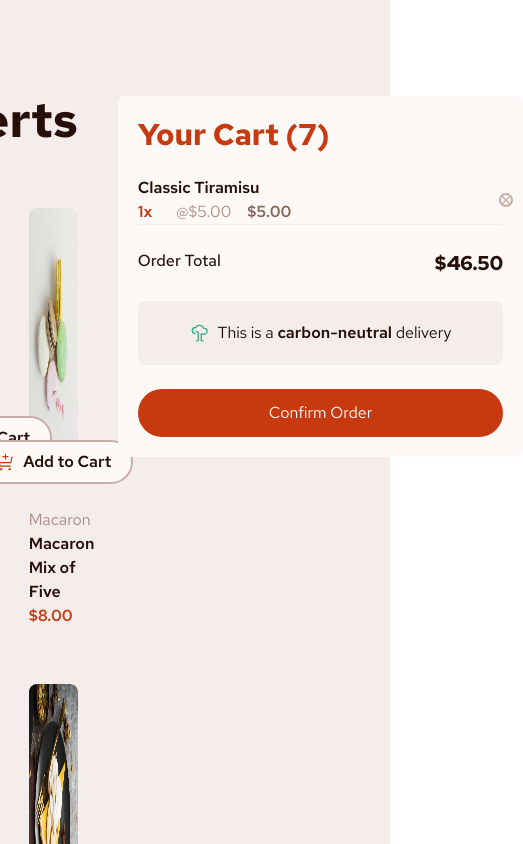
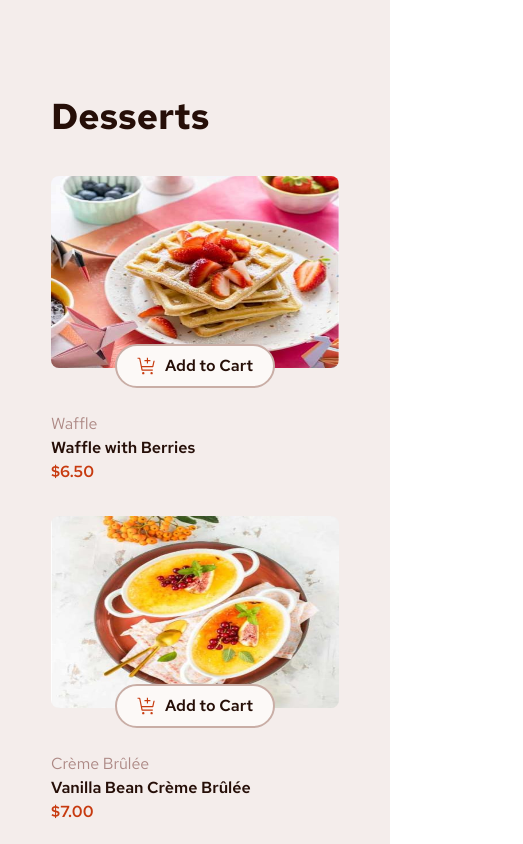
Before and after one commit to alecanonm/productlist, a Next.js app: page / in a window 390 px wide. Shown: the top 844 px of the page, 523 px wide, since content can reach past the window. Built offline with nearby package versions, Linux system fonts and the light colour scheme.

Commit message:
Featue: responsive page

```diff
--- a/components/atoms/CarbonNeutral.tsx
+++ b/components/atoms/CarbonNeutral.tsx
@@ -1,7 +1,7 @@
 import Image from 'next/image'
 
 const CarbonNeutral = () => (
-  <div className='flex bg-Rose_100 p-5 rounded-lg justify-center gap-2'>
+  <div className='flex bg-Rose_100 p-5 text-xs sm:text-base rounded-lg justify-center gap-2'>
     <Image
       src='/assets/images/icon-carbon-neutral.svg'
       alt='carbon-neutral'
--- a/components/atoms/ItemList.tsx
+++ b/components/atoms/ItemList.tsx
@@ -3,7 +3,7 @@ import Image from 'next/image'
 const ItemList = () => (
   <ul className='flex flex-col gap-5'>
     <li>
-      <div className='flex gap-52 items-center'>
+      <div className='flex justify-between items-center'>
         <div>
           <span className='text-Rose_900 font-semibold '>Classic Tiramisu</span>
           <div className='flex gap-6'>
--- a/components/molecules/Cart.tsx
+++ b/components/molecules/Cart.tsx
@@ -1,8 +1,21 @@
+'use client'
+
 import { CarbonNeutral, CustomedButton, ItemList } from '@components/atoms'
+import { useCartList } from '@context/CartListContext'
+import Image from 'next/image'
 
-const Cart = () => (
-  <section className='bg-Rose_50 flex flex-col gap-6 p-5 sticky top-10 rounded-md'>
-    <h2 className='text-3xl font-bold text-red'>Your Cart (7)</h2>
+const Cart = () => {
+  const { cartList } = useCartList()
+
+  const cantItems = cartList.length + 1
+
+  return (
+    <section className='bg-Rose_50 w-72 sm:w-full p-5 sticky top-10 rounded-md'>
+      <h2 className='text-2xl sm:text-3xl font-bold text-red pb-5'>
+        Your Cart ({cantItems})
+      </h2>
+      {cantItems ? (
+        <div className='flex flex-col gap-6'>
           <ItemList />
           <div className='flex justify-between text-Rose_900 '>
             <span className='font-medium'>Order Total</span>
@@ -10,7 +23,22 @@ const Cart = () => (
           </div>
           <CarbonNeutral />
           <CustomedButton text='Confirm Order' />
+        </div>
+      ) : (
+        <div className='flex flex-col justify-center items-center w-80'>
+          <Image
+            src='/assets/images/illustration-empty-cart.svg'
+            height={150}
+            width={150}
+            alt='empty-cart'
+          />
+          <p className='text-center text-Rose_500 font-semibold'>
+            Your added items will appear here
+          </p>
+        </div>
+      )}
     </section>
   )
+}
 
 export default Cart
--- a/components/molecules/FoodCard.tsx
+++ b/components/molecules/FoodCard.tsx
@@ -18,7 +18,7 @@ const FoodCard = ({ product }: { product: Product }) => {
         priority
         height={500}
         width={500}
-        className='rounded-lg h-64 w-64'
+        className='rounded-lg h-48 w-72 sm:h-64 sm:w-64'
         alt='cake'
       />
       <div className='self-center -translate-y-6 relative '>
--- a/components/organisms/FoodCardList.tsx
+++ b/components/organisms/FoodCardList.tsx
@@ -6,7 +6,7 @@ const products = data as Product[]
 
 const FoodCardList = () => {
   return (
-    <section className='grid grid-cols-3 gap-8'>
+    <section className='grid grid-cols-1 xl:grid-cols-3 gap-8'>
       {products.map((product) => {
         return <FoodCard key={product.name} product={product} />
       })}
--- a/components/templates/HomePage.tsx
+++ b/components/templates/HomePage.tsx
@@ -3,9 +3,9 @@ import { FoodCardList } from '@components/organisms'
 
 export default function HomePage() {
   return (
-    <section className='flex gap-10'>
-      <div className='col-span-1'>
-        <h1 className='text-5xl text-Rose_900 pb-10'>
+    <section className='flex flex-col max-sm:items-center sm:flex-row gap-10'>
+      <div>
+        <h1 className='text-4xl sm:text-5xl text-Rose_900 pb-10'>
           <strong>Desserts</strong>
         </h1>
         <FoodCardList />
```
Lines whose indentation alone changed are shown as unchanged.
